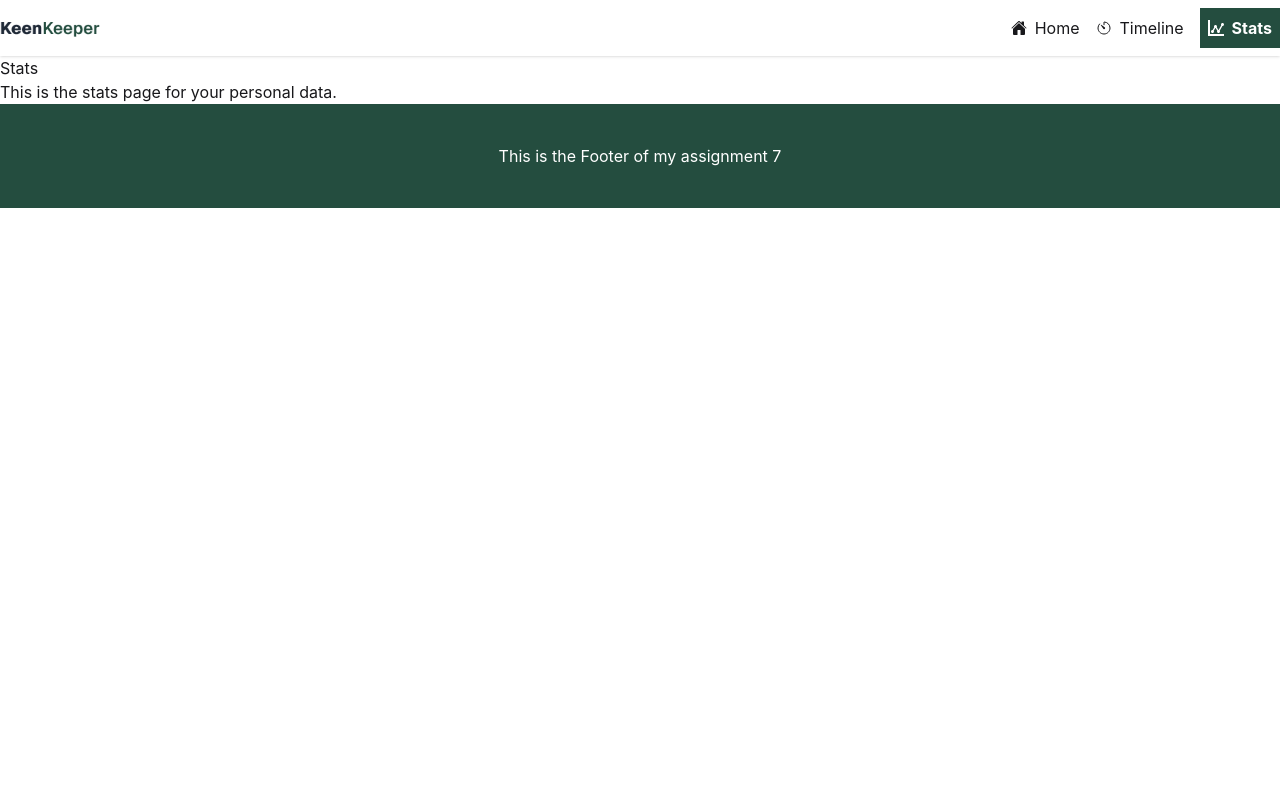
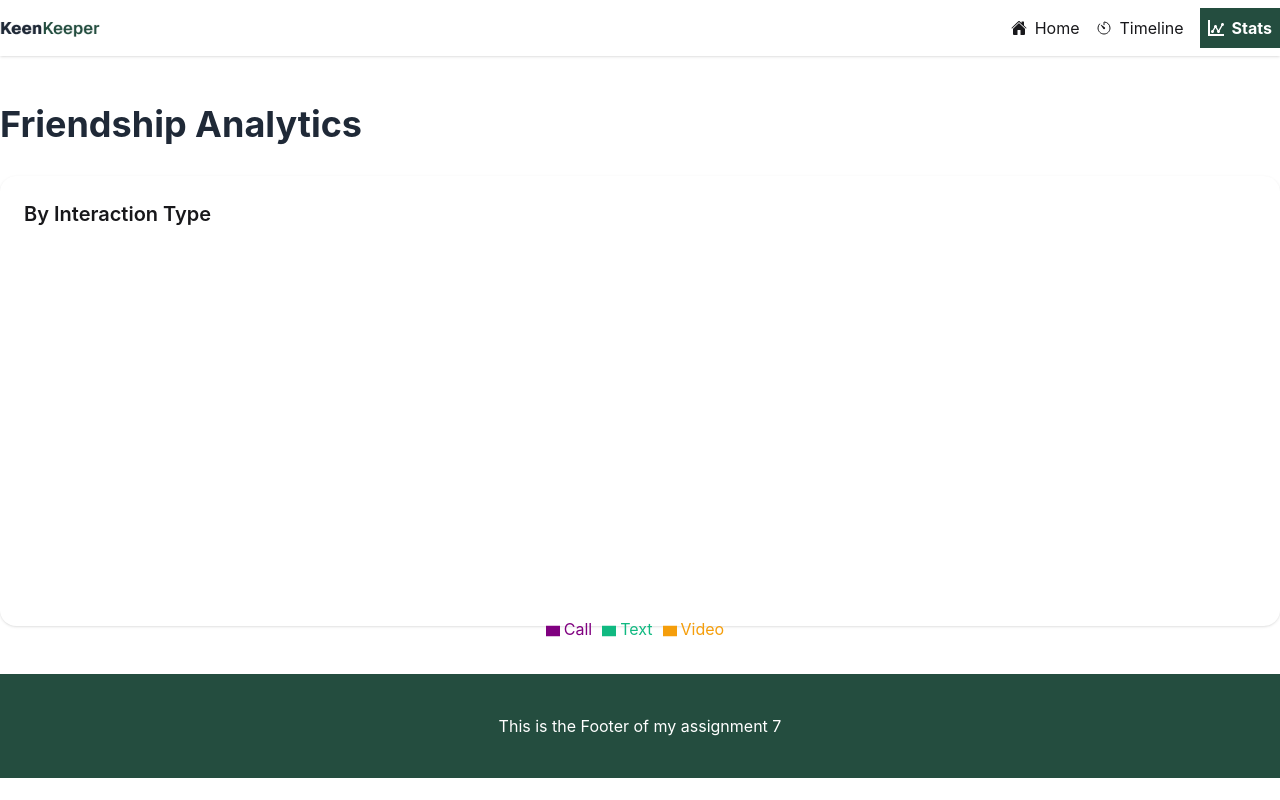
Before and after one commit to taifurrahman27/ph-b13-a007, a Next.js app: page /stats in a window 1280 px wide. Built offline with nearby package versions, Linux system fonts and the light colour scheme.

Commit message:
Pie chart added in stats page

```diff
--- a/package.json
+++ b/package.json
@@ -15,7 +15,8 @@
     "react-dom": "^19.2.5",
     "react-hot-toast": "^2.6.0",
     "react-icons": "^5.6.0",
-    "react-toastify": "^11.1.0"
+    "react-toastify": "^11.1.0",
+    "recharts": "^3.8.1"
   },
   "devDependencies": {
     "@tailwindcss/postcss": "^4.2.2",
--- a/src/app/friends/[id]/QuickCheckIn.jsx
+++ b/src/app/friends/[id]/QuickCheckIn.jsx
@@ -6,21 +6,25 @@ import { toast } from "react-toastify";
 
 export default function QuickCheckIn({ friendName }) {
 
-  const { timeline, setTimeline } = useContext(TimelineContext);
+  const { timeline, setTimeline, dataType, setDataType } = useContext(TimelineContext);
 
-  const handleCheckIn = (type) => {
+
+  const handleCheckIn = (type, friendName) => {
     const newEntry = {
       id: Date.now(),
       date: new Date().toLocaleDateString(),
       title: `${type} with ${friendName}`,
     };
 
+    const typeData = { type, friendName, date: newEntry.date };
+    setDataType((prev) => [...prev, typeData]);
+
     setTimeline((prev) => [newEntry, ...prev]);
     toast(`${type} logged!`);
   };
 
   console.log(timeline, "Timeline");
-
+  console.log(dataType, "Data Type");
 
   return (
     <div className="space-y-6">
@@ -29,9 +33,9 @@ export default function QuickCheckIn({ friendName }) {
         <h3 className="font-semibold mb-4">Quick Check-In</h3>
 
         <div className="flex gap-3">
-          <button onClick={() => handleCheckIn('Call')} className="flex-1 py-2 bg-green-100 text-green-700 rounded-lg">📞 Call</button>
-          <button onClick={() => handleCheckIn('Text')} className="flex-1 py-2 bg-blue-100 text-blue-700 rounded-lg">💬 Text</button>
-          <button onClick={() => handleCheckIn('Video')} className="flex-1 py-2 bg-purple-100 text-purple-700 rounded-lg">🎥 Video</button>
+          <button onClick={() => handleCheckIn('Call', friendName)} className="flex-1 py-2 bg-green-100 text-green-700 rounded-lg">📞 Call</button>
+          <button onClick={() => handleCheckIn('Text', friendName)} className="flex-1 py-2 bg-blue-100 text-blue-700 rounded-lg">💬 Text</button>
+          <button onClick={() => handleCheckIn('Video', friendName)} className="flex-1 py-2 bg-purple-100 text-purple-700 rounded-lg">🎥 Video</button>
         </div>
       </div>
 
--- a/src/app/stats/page.jsx
+++ b/src/app/stats/page.jsx
@@ -1,12 +1,83 @@
-import React from 'react';
+"use client";
 
-const Stats = () => {
+import { useContext } from "react";
+import { TimelineContext } from "@/context/Provider";
+
+import {
+    PieChart,
+    Pie,
+    Cell,
+    Tooltip,
+    Legend,
+    ResponsiveContainer
+} from "recharts";
+
+const COLORS = [
+    "#800080",
+    "#10B981",
+    "#F59E0B",
+];
+
+export default function Stats() {
+
+    const { dataType } = useContext(TimelineContext);
+
+    const counts = dataType.reduce((acc, curr) => {
+        const type = curr.type.toLowerCase();
+
+        acc[type] = (acc[type] || 0) + 1;
+
+        return acc;
+    }, {});
+
+    const data = [
+        {
+            name: "Call",
+            value: counts.call || 0
+        },
+        {
+            name: "Text",
+            value: counts.text || 0
+        },
+        {
+            name: "Video",
+            value: counts.video || 0
+        }
+    ];
+
     return (
-        <div>
-            <h1>Stats</h1>
-            <p>This is the stats page for your personal data.</p>
+        <div className="container mx-auto my-12">
+            <h1 className="text-4xl font-bold mb-8 text-[#1F2937]">
+                Friendship Analytics
+            </h1>
+
+            <div className="w-full h-112.5 bg-white rounded-2xl shadow p-6">
+                <h4 className="text-xl font-semibold mb-4">By Interaction Type</h4>
+                <ResponsiveContainer width="100%" height="100%">
+                    <PieChart>
+                        <Pie
+                            data={data}
+                            dataKey="value"
+                            nameKey="name"
+                            innerRadius={80}
+                            outerRadius={130}
+                            paddingAngle={5}
+                            label
+                        >
+                            {data.map((entry, index) => (
+                                <Cell
+                                    key={index}
+                                    fill={COLORS[index]}
+                                    stroke="white"
+                                />
+                            ))}
+                        </Pie>
+
+                        <Tooltip />
+                        <Legend />
+                    </PieChart>
+                </ResponsiveContainer>
+            </div>
         </div>
     );
-};
-
-export default Stats;
+}
--- a/src/context/Provider.jsx
+++ b/src/context/Provider.jsx
@@ -5,8 +5,9 @@ import { createContext, useState } from "react";
 export const TimelineContext = createContext();
 const ContextProvider = ({ children }) => {
     const [timeline, setTimeline] = useState([]);
+    const [dataType, setDataType] = useState([]);
     return (
-        <TimelineContext.Provider value={{ timeline, setTimeline }}>
+        <TimelineContext.Provider value={{ timeline, setTimeline, dataType, setDataType }}>
             {children}
         </TimelineContext.Provider>
     );
```
Also changed, not shown: 1 other file (tests, documents, lock files or other folders).
